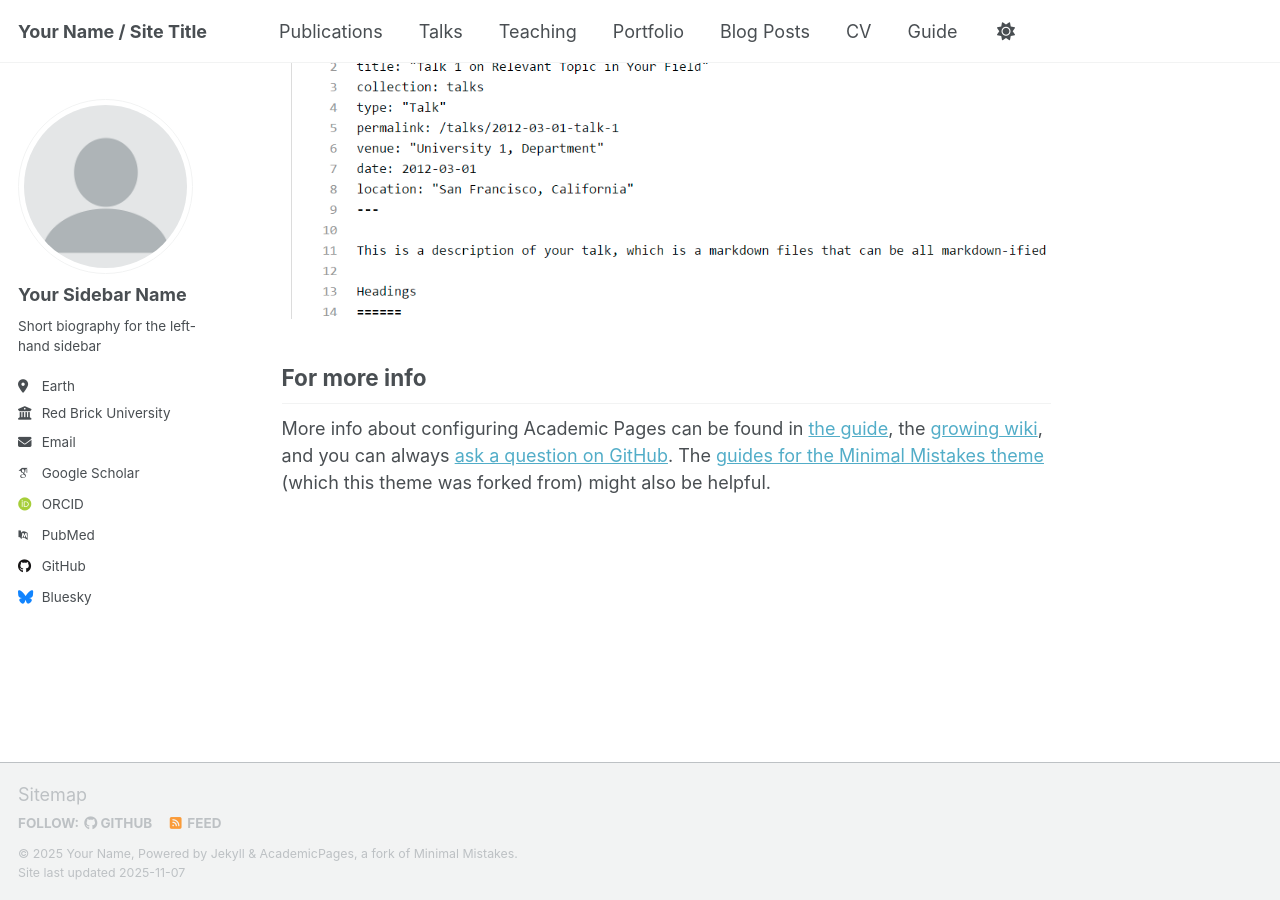
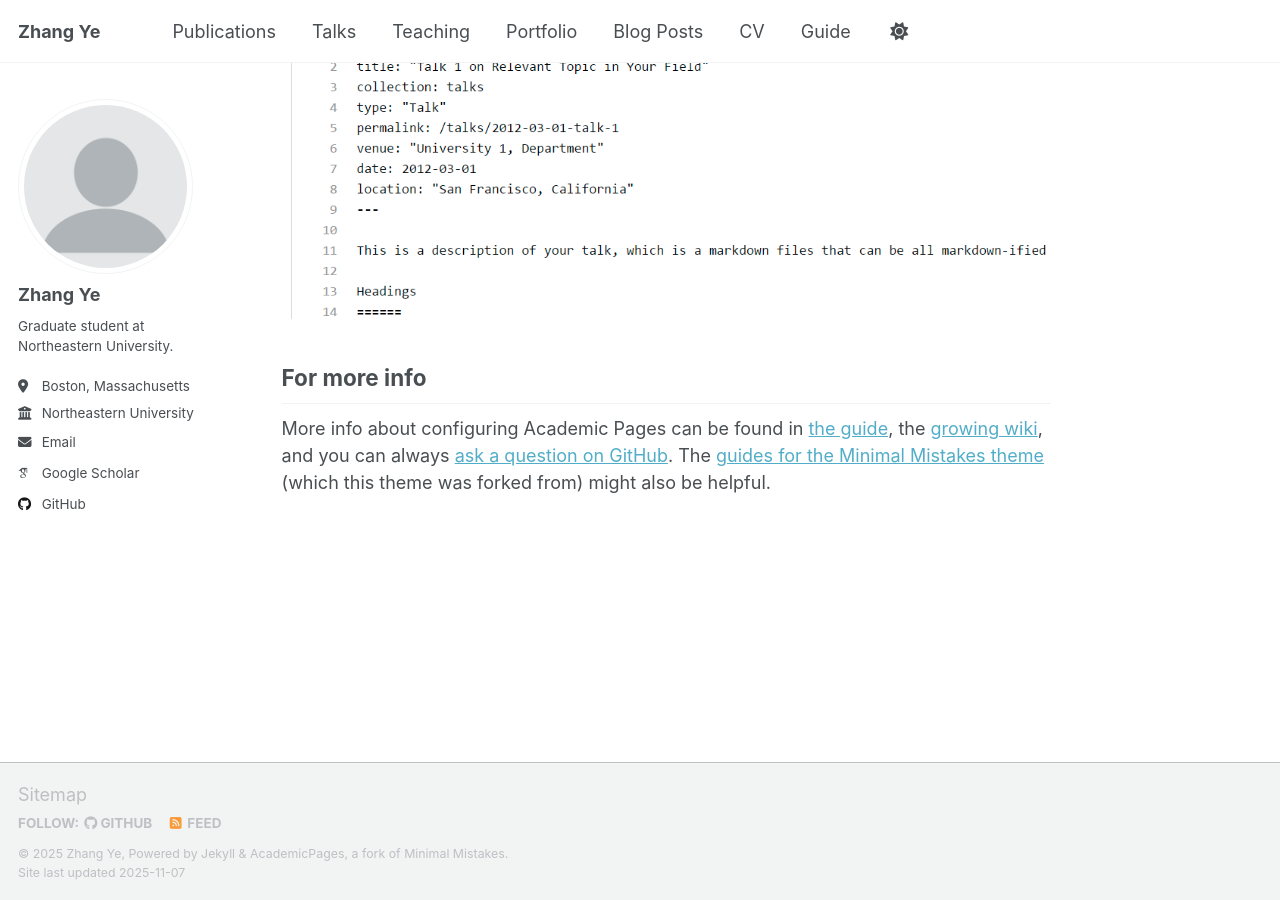
Before and after one commit to evenjohnyz/evenjohnyz.github.io, a Jekyll site: the page built from _pages/about.md, in a window 1280 px wide and 900 px high, scrolled down 2880 px. Built offline with Jekyll 4.4.1, drawn with Linux system fonts in a browser that asks for light colours; some web fonts are replaced; a script that is not in the unit is left out.

Commit message:
Update personal details in _config.yml
Updated personal information and links in the config file.

```diff
--- a/_config.yml
+++ b/_config.yml
@@ -9,14 +9,14 @@
 # Basic Site Settings
 locale                   : "en-US"
 site_theme               : "default" # Currently available options are "default", "air"
-title                    : "Your Name / Site Title"
+title                    : "Zhang Ye"
 title_separator          : "-"
-name                     : &name "Your Name"
-description              : &description "Your Name's academic portfolio"   # Update this with a general description of your site, this is the default if not overridden by a page
-url                      : https://academicpages.github.io # The base hostname & protocol for your site e.g. "https://[your GitHub username].github.io",
+name                     : &name "Zhang Ye"
+description              : &description "Robotics researcher at Northeastern University"   # Update this with a general description of your site, this is the default if not overridden by a page
+url                      : https://evenjohnyz.github.io/ # The base hostname & protocol for your site e.g. "https://[your GitHub username].github.io",
                                                            # or if you already have some other page hosted on Github then use "https://[your GitHub username].github.io/[Your Repo Name]"
 baseurl                  : "" # the subpath of your site, e.g. "/blog"
-repository               : "academicpages/academicpages.github.io"
+repository               : "evenjohnyz/evenjohnyz.github.io"
 
 # Site Author - The following control what appear as part of the author content on the side bar.
 #               If a field is blank the icon and link will not appear, otherwise it will be shown.
@@ -24,23 +24,21 @@ repository               : "academicpages/academicpages.github.io"
 author:
   # Biographic information
   avatar           : "profile.png"
-  name             : "Your Sidebar Name"
+  name             : "Zhang Ye"
   pronouns         : # example: "she/her"
-  bio              : "Short biography for the left-hand sidebar"
-  location         : "Earth"
-  employer         : "Red Brick University"
+  bio              : "Graduate student at Northeastern University."
+  location         : "Boston, Massachusetts"
+  employer         : "Northeastern University"
   uri              : # URL
-  email            : "none@example.org"
+  email            : "ye.zhang1@northeastern.edu"
 
   # Academic websites
   academia         : # URL
   arxiv            : # URL - Update with the correct link to your profile
-  googlescholar    : "https://scholar.google.com/citations?user=PS_CX0AAAAAJ"
+  googlescholar    : "https://scholar.google.com/citations?user=wd4Rc8YAAAAJ"
   inspire-hep      : # URL
   impactstory      : # URL
-  orcid            : "https://orcid.org/yourorcidurl"
   semantic         : # URL
-  pubmed           : "https://www.ncbi.nlm.nih.gov/pubmed/?term=john+snow"
   researchgate     : # URL
   scopus           : # URL
 
@@ -48,13 +46,12 @@ author:
   bitbucket        : # Username - Update with your username on the site
   codepen          : # Username
   dribbble         : # Username
-  github           : "academicpages"
+  github           : "evenjohnyz"
   kaggle           : # Username
   stackoverflow    : # User number or user number and name (i.e., use "1" or "1/jeff-atwood")
 
   # Social media
   artstation       : # Username
-  bluesky          : "bsky.app" # Replace this with you Bluesky username
   facebook         : # Username
   flickr           : # Username
   foursquare       : # Username
```
